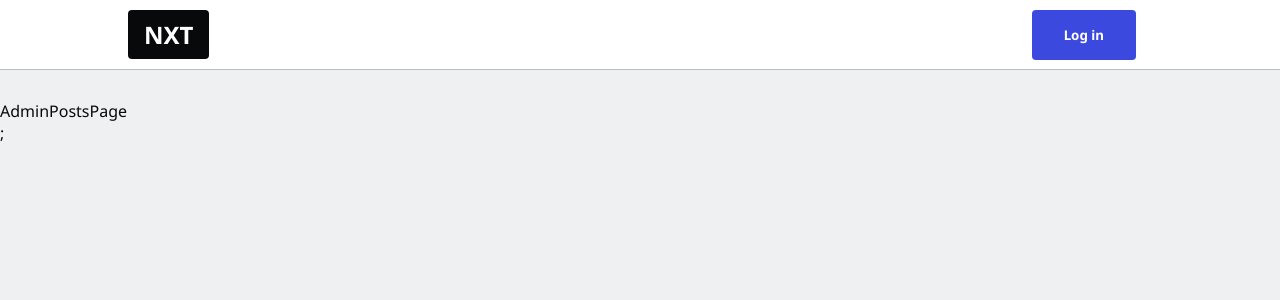
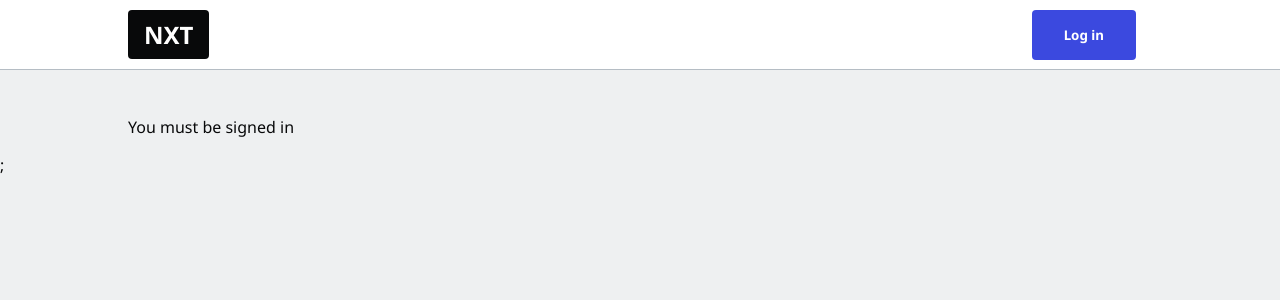
Before and after one commit to xDamneDx/next-fireship-nxt, a Next.js app: page /admin in a window 1280 px wide. Shown: the top 300 px of the page. Built offline with nearby package versions, Linux system fonts and the light colour scheme; no server answers.

Commit message:
Added AuthCheck component

```diff
--- a/pages/admin/index.tsx
+++ b/pages/admin/index.tsx
@@ -1,3 +1,9 @@
-export default function AdminPostsPage() {
-  return <div>AdminPostsPage</div>;
+import AuthCheck from "../../components/AuthCheck";
+
+export default function AdminPostsPage(props) {
+  return (
+    <main>
+      <AuthCheck></AuthCheck>
+    </main>
+  );
 }
```
